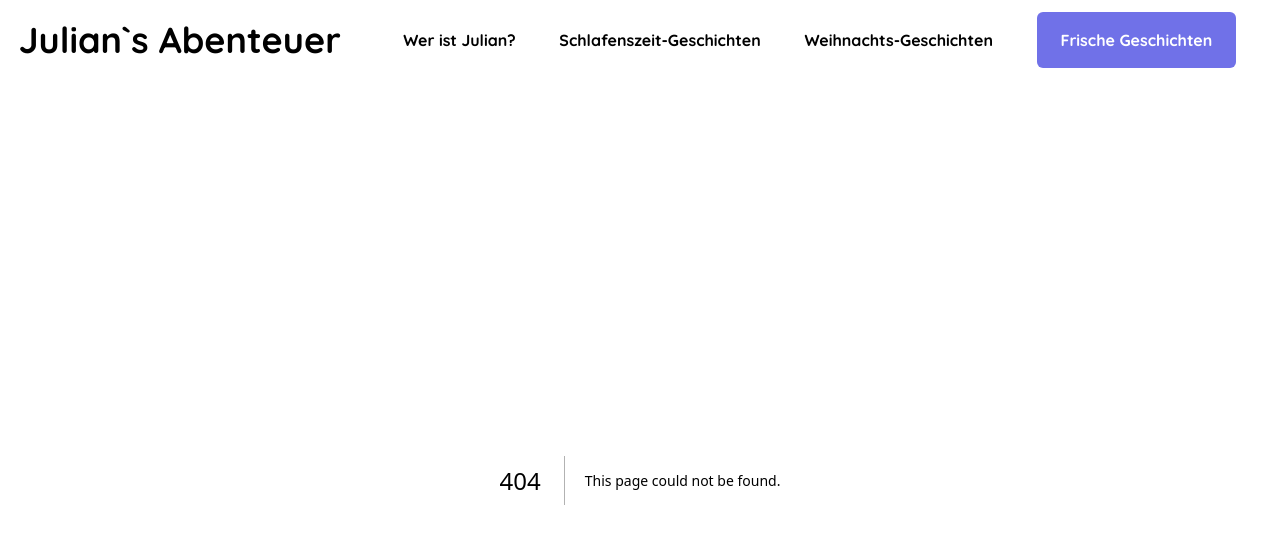
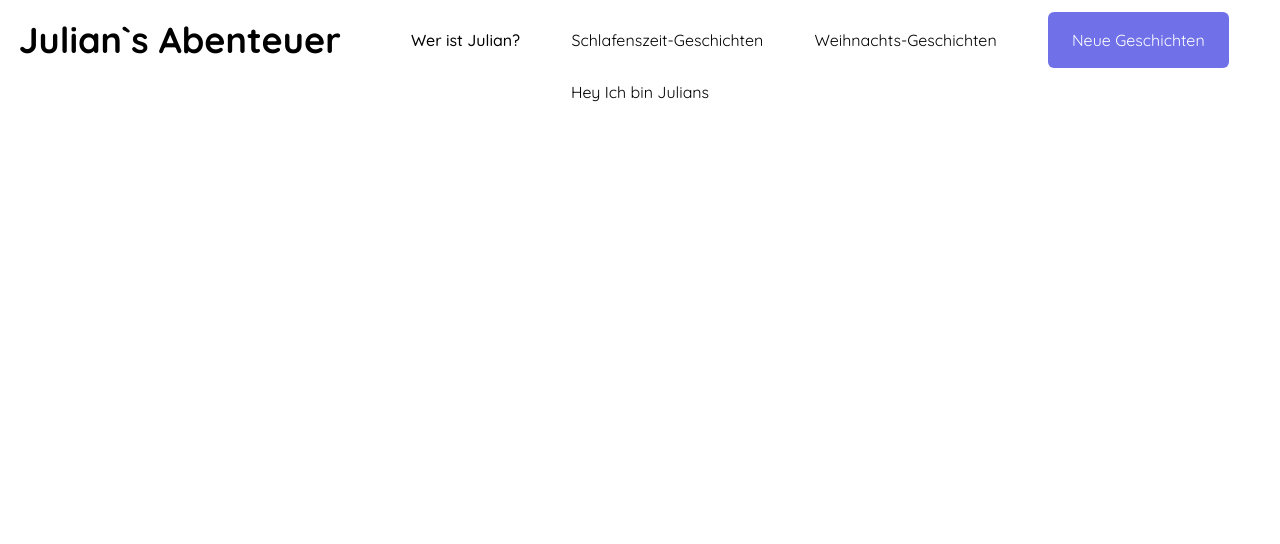
Before and after one commit to RonnyKorneli/gute-nacht-geschichten, a Next.js app: page /ich-bin-julian in a window 1280 px wide. Before the commit this address had no page. Shown: the top 544 px of the page. Built offline with nearby package versions, Linux system fonts and the light colour scheme.

Commit message:
Added nested Route for getting stories based on ID. Changed Global styles to center items. Added a font weights. Created a placeholder page for "Ich bin Julian". Created Navbar

```diff
--- a/package.json
+++ b/package.json
@@ -9,7 +9,6 @@
     "lint": "next lint"
   },
   "dependencies": {
-    "@next/font": "^14.0.3",
     "aws-sdk": "^2.1493.0",
     "next": "^14.0.1",
     "react": "^18.2.0",
--- a/src/app/geschichten/page.jsx
+++ b/src/app/geschichten/page.jsx
@@ -16,7 +16,7 @@ function Stories(){
         .then(response => response.json())
         .then(data => {
             setStories(data);
-            console.log(data,'inside fetch')
+            console.log(data[0]._id,'inside fetch')
         });
 
     }, []);
@@ -24,7 +24,7 @@ function Stories(){
 
     return(
 
-            <div className='w-[664px] px-2  m-4 flex flex-col items-center flex-wrap lg:flex-row lg:w-[964px]'>
+            <div className='w-full px-2  m-4 flex flex-col  items-center flex-wrap lg:flex-row lg:w-[964px]'>
 
                 {
                    stories.map((story, index) => {
@@ -32,6 +32,7 @@ function Stories(){
 
                            <StoryCard
                             key={index}
+                            _id={story._id}
                             title={story.title}
                             body={story.body}
                             imageUrl={story.imageUrl}
--- a/src/app/globals.css
+++ b/src/app/globals.css
@@ -3,6 +3,9 @@
 @tailwind utilities;
 
 body{
-    height: 100vh;
+    height: auto;
     width: 100vw;
+    display: flex;
+    flex-direction: column;
+    align-items: center;
 }
--- /dev/null
+++ b/src/app/ich-bin-julian/page.jsx
@@ -0,0 +1,8 @@
+export default function IchBinJulian(){
+
+    return(
+        <div>
+            <h1>Hey Ich bin Julians</h1>
+        </div>
+    )
+}
--- a/src/app/layout.jsx
+++ b/src/app/layout.jsx
@@ -4,7 +4,7 @@ import NavBar from '@/components/navBar'
 
 const quicksand = Quicksand({
   subsets: ['latin'],
-  weight:['700'],
+  weight:['300','400','500','700'],
 })
 
 export const metadata = {
--- a/src/app/stories/[id]/page.jsx
+++ b/src/app/stories/[id]/page.jsx
@@ -1,5 +1,7 @@
+import Image from "next/image";
+
 async function getStory(id) {
-    const res = await fetch('http://localhost:2000/stories/' + id, {
+    const res = await fetch(`http://localhost:2000/api/stories/get-story/${id}`, {
         next: {
             revalidate: 60
         }
@@ -8,15 +10,28 @@ async function getStory(id) {
 }
 
 async function Story({params}){
-    const story = await getStory(params.id);
+    const id = params.id;
+    const story = await getStory(id);
+    console.log(id, 'idddddd inside page', params, 'params')
 
 
     return(
         <>
-            <h1>Story</h1>
-            {
-                story.body
-            }
+            <div className="w-[80%] h-[700px] relative">
+                <Image
+                    src={story.imageUrl}
+                    className='rounded-lg m-0 object-cover object-center'
+                    fill
+                    placeholder='blur'
+                    blurDataURL={story.imageUrl}
+                    alt="Picture of the author"
+                    _id={id}
+
+                />
+            </div>
+
+            <p>{story.body}</p>
+
 
         </>
     )
--- a/src/components/navBar.jsx
+++ b/src/components/navBar.jsx
@@ -5,19 +5,19 @@ export default function NavBar() {
     return(
         <>
             <nav className='w-full h-[80px] flex justify-between items-center '>
-                <div className="w-[400px] h-full flex justify-center items-center">
+                <div className="w-[400px] h-full font-[500] flex justify-center items-center">
                     <Link href='/'>
-                        <h1 className="text-4xl">Julian`s Abenteuer</h1>
+                        <h1 className="text-4xl font-[700]">Julian`s Abenteuer</h1>
                     </Link>
                 </div>
                 <div className='flex w-[80%] justify-evenly items-center display-none'>
                     <div className=''>
-                        <Link href='/'>
-                            <h3 className="font-light">Wer ist Julian?</h3>
+                        <Link href='/ich-bin-julian'>
+                            <h3 className="font-[500]">Wer ist Julian?</h3>
                         </Link>
                     </div>
                     <div className=''>
-                        <Link href='/createStories'>
+                        <Link href='/geschichten'>
                             <h3>Schlafenszeit-Geschichten</h3>
                         </Link>
                     </div>
@@ -31,7 +31,7 @@ export default function NavBar() {
                         role="button"
                     >
                             <Link href='/geschichten/1'>
-                                <h3>Frische Geschichten</h3>
+                                <h3>Neue Geschichten</h3>
                             </Link>
                     </div>
                 </div>
--- a/src/components/storyCards.jsx
+++ b/src/components/storyCards.jsx
@@ -13,10 +13,9 @@ import Link from 'next/link';
 
 
 
-function  StoryCard({ title, imageUrl, priority }) {
+function  StoryCard({ title, _id, imageUrl, priority }) {
 
-
-
+    console.log(_id, 'id inside storyCard')
     return(
 
         <div
@@ -24,15 +23,18 @@ function  StoryCard({ title, imageUrl, priority }) {
             datatype='thumbnail'
         >
             <Link
-                href="/story"
+                href={`/stories/${_id}`}
                 className='flex flex-col justify-center items-center h-[600px] w-[600px] bg-white rounded-lg relative lg:h-[300px] lg:w-[300px]'
             >
                     <Image
                         src={imageUrl}
+                        className='rounded-lg m-0 object-cover'
                         fill
+                        placeholder='blur'
+                        blurDataURL={imageUrl}
                         alt="Picture of the author"
-                        className='rounded-lg m-0'
-                />
+                        _id={_id}
+                    />
             </Link>
             <h3 className='text-start self-start w-[80%] mt-3 p-0 text-2xl'>{title}</h3>
 
```
Also changed, not shown: 1 other file (tests, documents, lock files or other folders).
